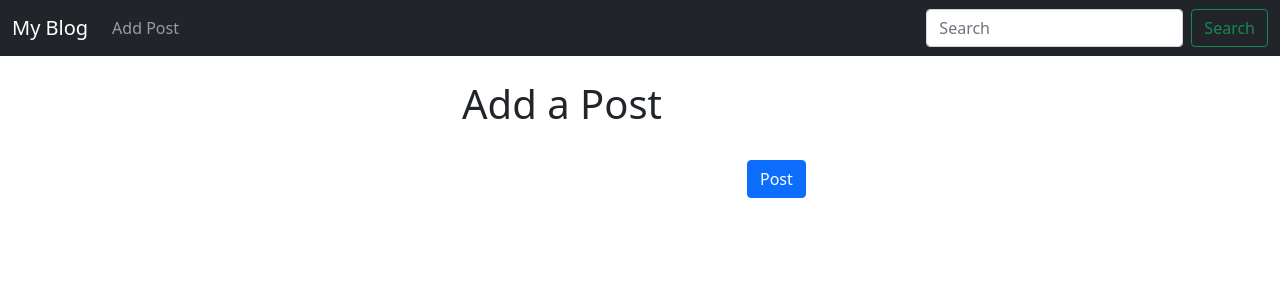
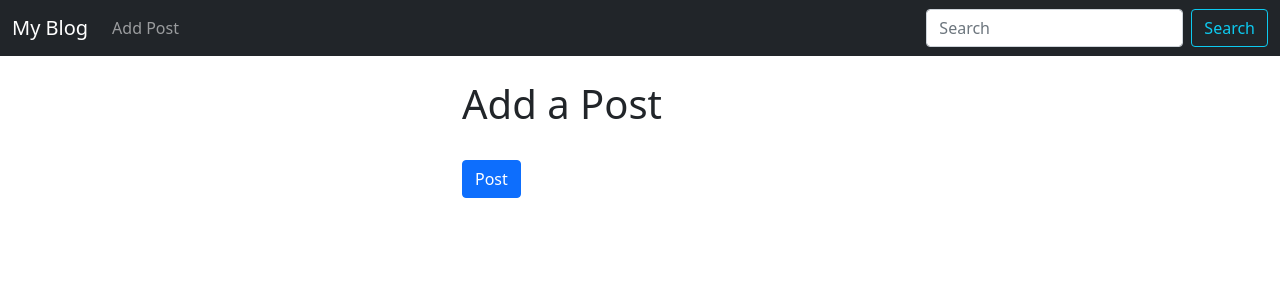
Before and after one commit to sebadorsch/blog, a Django app: template myblog/templates/add_post.html in a window 1280 px wide. Shown: the top 300 px of the page. Run offline with Django 3.2, Linux system fonts and the light colour scheme; the template is opened without the code that fills it, so the values that code supplies are empty.

Commit message:
Post button

```diff
--- a/myblog/templates/add_post.html
+++ b/myblog/templates/add_post.html
@@ -1,7 +1,7 @@
 {% extends 'base.html' %}
 
 
-
+{% block title %} Create a New Blog Post! {% endblock %}
 {% block content %}
 
 <br>
@@ -14,12 +14,9 @@
             <form method="POST">
                 {% csrf_token %}
                 {{ form.as_p }}
+                <button class="btn btn-primary">Post</button>
             </form>
-        </div>
-    </div>
-    <div class="row justify-content-end">
-        <div class="col-sm-5">
-            <button type="button" class="btn btn-primary">Post</button>
+            <br>
         </div>
     </div>
 </div>
--- a/myblog/templates/base.html
+++ b/myblog/templates/base.html
@@ -30,7 +30,7 @@
           </ul>
           <form class="d-flex">
             <input class="form-control me-2" type="search" placeholder="Search" aria-label="Search">
-            <button class="btn btn-outline-success" type="submit">Search</button>
+            <button class="btn btn-outline-info" type="submit">Search</button>
           </form>
         </div>
       </div>
--- a/myblog/urls.py
+++ b/myblog/urls.py
@@ -4,5 +4,5 @@ from .views import HomeView, ArticleDetailView, AddPostView
 urlpatterns = [
     path('', HomeView.as_view(), name="home"),
     path('article/<int:pk>', ArticleDetailView.as_view(), name="article-detail"),
-    path('add_post/',AddPostView.as_view(), name="add_post"),
+    path('add_post/', AddPostView.as_view(), name="add_post"),
 ]
--- a/myblog/views.py
+++ b/myblog/views.py
@@ -7,9 +7,11 @@ class HomeView(ListView):
     model = Post
     template_name = 'home.html'
 
+
 class ArticleDetailView(DetailView):
     model = Post
     template_name = 'article_details.html'
+
 
 class AddPostView(CreateView):
     model = Post
```
Also changed, not shown: db.sqlite3.
